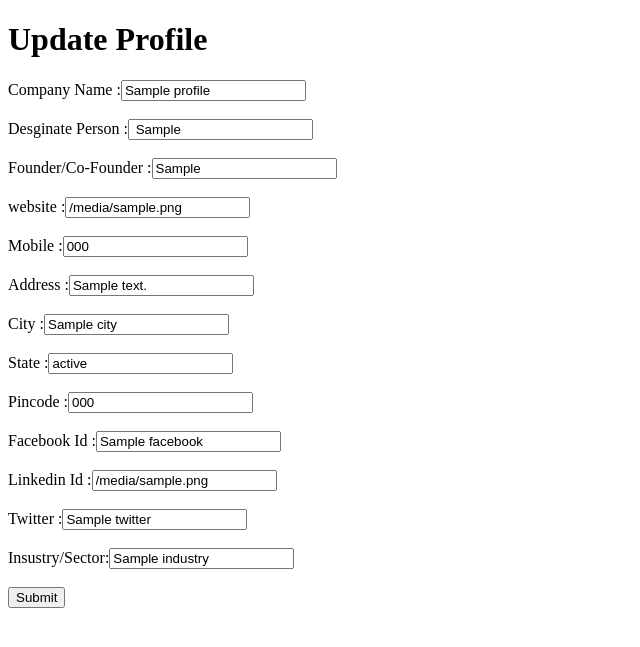
After one commit to Scaledesk/community, a Django app: template core/templates/profileUpdate.html in a window 1280 px wide. The commit adds this page. Shown: the top 647 px of the page, without its empty margins (0-640 px from the left). Run offline with Django 3.2, Linux system fonts and the light colour scheme; the template is opened without the code that fills it: most values are stand-ins (such as "Sample title", 1, 10 or a date in 2020); some libraries are stand-ins or nearby versions.

Commit message:
profile update

```diff
--- a/community/settings.py
+++ b/community/settings.py
@@ -119,3 +119,4 @@ USE_TZ = True
 # https://docs.djangoproject.com/en/1.10/howto/static-files/
 
 STATIC_URL = '/static/'
+LOGIN_URL = '/login'
--- a/community/urls.py
+++ b/community/urls.py
@@ -21,5 +21,7 @@ urlpatterns = [
     url(r'^admin/', admin.site.urls),
     url(r"^register/", CreateUser),
     url(r"^login",login),
+    url(r"^dashboard",dashboard),
+    url(r"^update",update),
 
 ]
--- /dev/null
+++ b/core/templates/profileUpdate.html
@@ -0,0 +1,98 @@
+<!DOCTYPE html>
+<html lang="en">
+<head>
+    <meta charset="UTF-8">
+    <title>Update Profile</title>
+</head>
+<body>
+<h1>Update Profile</h1>
+
+  <form action="" method="post" id="register-form">
+      {% csrf_token %}
+
+    Company Name :<input id="id_companyName" maxlength="100" name="companyName" type="text" value="{{profile.companyName}}"><br><br>
+    Desginate Person :<input id="id_designatePerson" maxlength="50" name="designatePerson" type="text" value=" {{profile.designatePerson}}"><br><br>
+    Founder/Co-Founder :<input id="id_founderCofounder" maxlength="50" name="founderCofounder" type="text" value="{{profile.founderCofounder}}"><br><br>
+    website :<input id="id_website" maxlength="50" name="website" type="text" value="{{profile.website}}"><br><br>
+    Mobile :<input id="id_mobile" name="mobile" type="number" value="{{profile.mobile}}"><br><br>
+    Address :<input id="id_address" maxlength="256" name="address" type="text" value="{{profile.address}}"><br><br>
+    City  :<input id="id_city" maxlength="25" name="city" type="text" value="{{profile.city}}"><br><br>
+    State :<input id="id_state" maxlength="30" name="state" type="text" value="{{profile.state}}"><br><br>
+    Pincode :<input id="id_pincode" name="pincode" type="number" value="{{profile.pincode}}"><br><br>
+    Facebook Id :<input id="id_facebook" maxlength="256" name="facebook" type="text" value="{{profile.facebook}}"><br><br>
+    Linkedin Id :<input id="id_linkedin" maxlength="256" name="linkedin" type="text" value="{{profile.linkedin}}"><br><br>
+    Twitter :<input id="id_twitter" maxlength="256" name="twitter" type="text" value="{{profile.twitter}}"><br><br>
+    Insustry/Sector:<input id="id_industry" maxlength="100" name="industry" type="text" value="{{profile.industry}}"><br><br>
+
+    <input type="button" value="Submit" onclick="update(this)">
+</form>
+
+
+<script src="https://ajax.googleapis.com/ajax/libs/jquery/1.11.3/jquery.min.js"></script>
+<script>
+
+function getCookie(name) {
+    var cookieValue = null;
+    if (document.cookie && document.cookie !== '') {
+        var cookies = document.cookie.split(';');
+        for (var i = 0; i < cookies.length; i++) {
+            var cookie = jQuery.trim(cookies[i]);
+            // Does this cookie string begin with the name we want?
+            if (cookie.substring(0, name.length + 1) === (name + '=')) {
+                cookieValue = decodeURIComponent(cookie.substring(name.length + 1));
+                break;
+            }
+        }
+    }
+    return cookieValue;
+}
+
+
+
+
+
+
+
+ function update(res){
+
+var csrfmiddlewaretoken = getCookie('csrftoken');
+
+ var companyName = document.getElementById("id_companyName").value;
+ var designatePerson = document.getElementById("id_designatePerson").value;
+  var founder = document.getElementById("id_founderCofounder").value;
+  var website = document.getElementById("id_website").value;
+   var mobile = document.getElementById("id_mobile").value;
+    var address = document.getElementById("id_address").value;
+     var city = document.getElementById("id_city").value;
+      var state = document.getElementById("id_state").value;
+       var pincode = document.getElementById("id_pincode").value;
+        var facebook = document.getElementById("id_facebook").value;
+         var linkedin = document.getElementById("id_linkedin").value;
+          var twitter = document.getElementById("id_twitter").value;
+           var industry = document.getElementById("id_industry").value;
+
+
+
+   var dd ={"companyName":companyName,"designatePerson":designatePerson,"founder":founder,
+             "website":website,"mobile":mobile,"address":address,"city":city,"state":state,"pincode":pincode,
+             "facebook":facebook,"linkedin":linkedin,"twitter":twitter,"industry":industry,
+             'csrfmiddlewaretoken':csrfmiddlewaretoken};
+
+   $.ajax({
+     'url': "/update/",
+     'type':"POST",
+     'dataType':"json",
+     data:dd,
+     success : function(res){
+
+      document.getElementById("demo").innerHTML=res.result;
+
+     },
+     error:function(res){
+      console.log("some error");
+     }
+   });
+  }
+</script>
+</body>
+</html>
```
Also changed, not shown: core/templates/dashboard.html (+28 -0 lines), core/views.py (+39 -3 lines), db.sqlite3, 3 other files.
